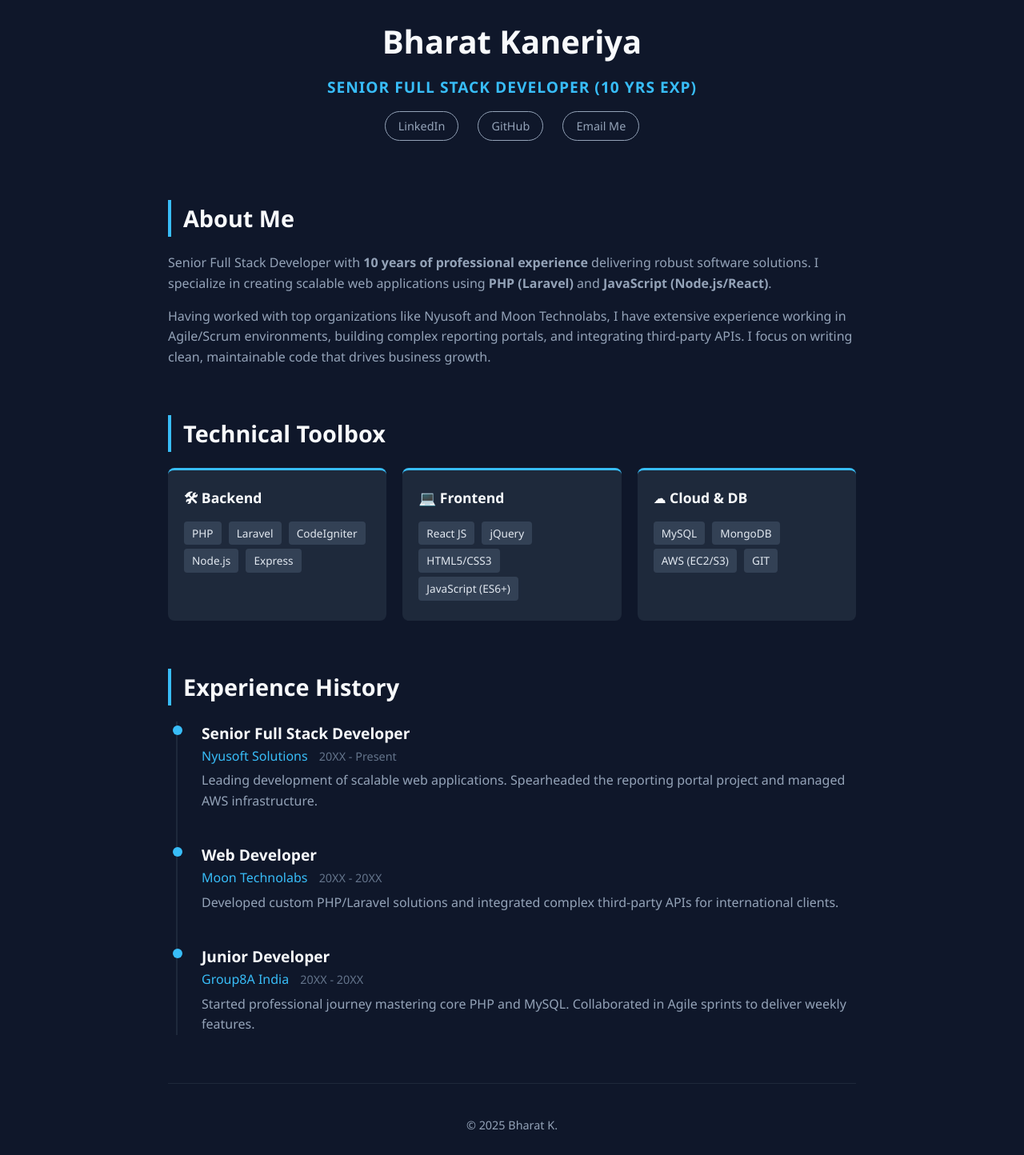
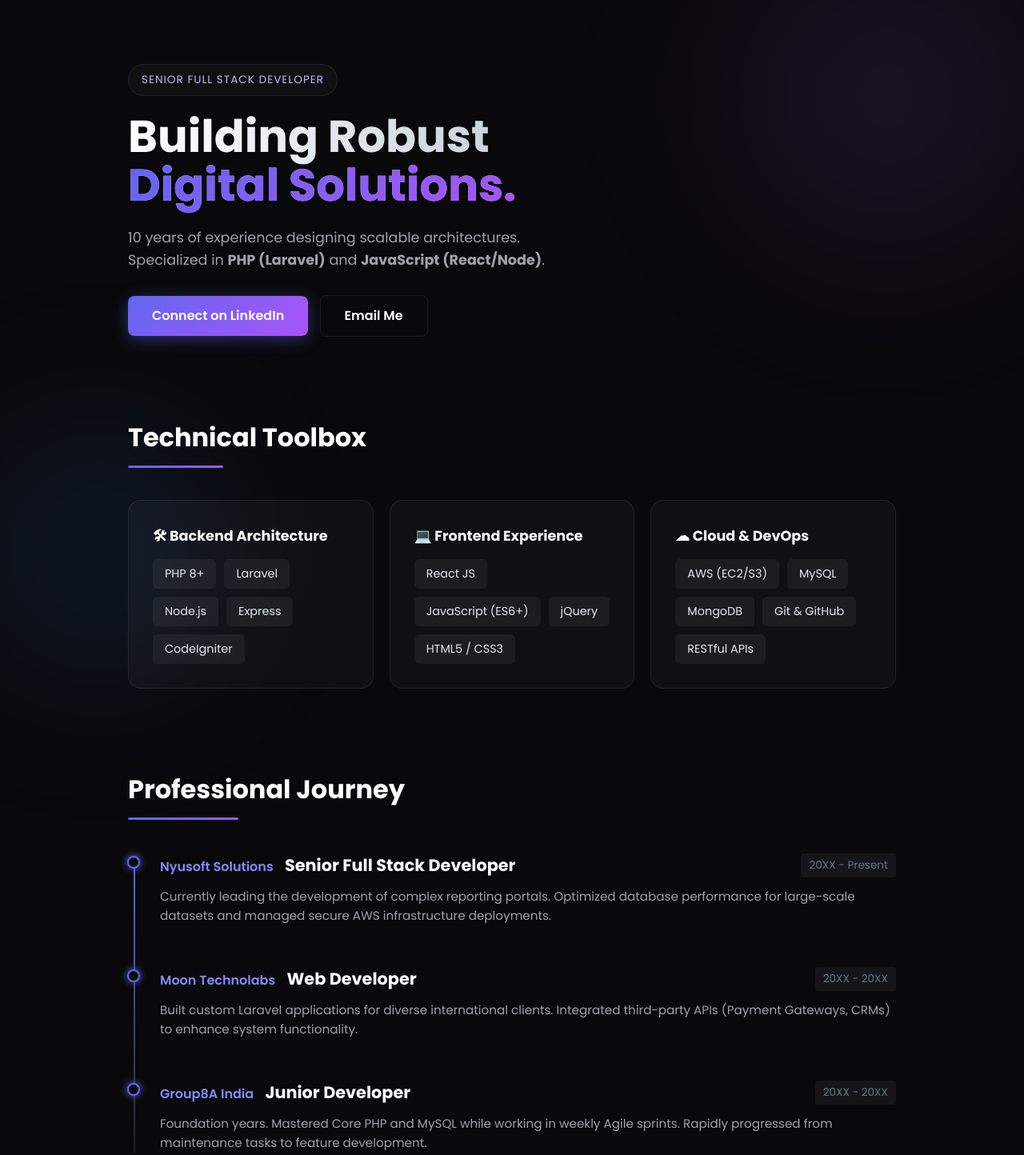
Before and after one commit to bharatkaneriya/bharatkaneriya.github.io, a plain HTML site: page index.html in a window 1280 px wide. Shown: the part 20-1464 px from the top of the page at 80% size. Drawn offline with Linux system fonts and the light colour scheme.

Commit message:
Refactor index.html for improved layout and styling
Updated the title and improved styling and layout for better aesthetics. Enhanced sections for better readability and organization.

```diff
--- a/index.html
+++ b/index.html
@@ -3,98 +3,219 @@
 <head>
     <meta charset="UTF-8">
     <meta name="viewport" content="width=device-width, initial-scale=1.0">
-    <title>Senior Full Stack Developer Portfolio</title>
+    <title>Senior Developer Portfolio</title>
+    <link href="https://fonts.googleapis.com/css2?family=Poppins:wght@300;400;600;700&display=swap" rel="stylesheet">
+
     <style>
-        /* --- CSS VARIABLES & RESET --- */
+        /* --- VARIABLES & THEME --- */
         :root {
-            --bg-color: #0f172a;       /* Dark Navy Background */
-            --card-bg: #1e293b;        /* Lighter Navy for cards */
-            --text-main: #f8fafc;      /* White-ish text */
-            --text-muted: #94a3b8;     /* Grey text */
-            --accent: #38bdf8;         /* Light Blue Accent */
-            --font-main: 'Segoe UI', Tahoma, Geneva, Verdana, sans-serif;
+            --bg-dark: #09090b;
+            --text-primary: #ffffff;
+            --text-secondary: #a1a1aa;
+            --glass-bg: rgba(255, 255, 255, 0.03);
+            --glass-border: rgba(255, 255, 255, 0.08);
+            --primary-gradient: linear-gradient(135deg, #6366f1 0%, #a855f7 100%); /* Indigo to Purple */
+            --secondary-gradient: linear-gradient(135deg, #3b82f6 0%, #14b8a6 100%); /* Blue to Teal */
+            --accent-glow: rgba(99, 102, 241, 0.15);
         }
 
         * { margin: 0; padding: 0; box-sizing: border-box; }
 
         body {
-            background-color: var(--bg-color);
-            color: var(--text-main);
-            font-family: var(--font-main);
+            background-color: var(--bg-dark);
+            color: var(--text-primary);
+            font-family: 'Poppins', sans-serif;
             line-height: 1.6;
+            overflow-x: hidden;
+        }
+
+        /* --- BACKGROUND EFFECT --- */
+        body::before {
+            content: '';
+            position: fixed;
+            top: -20%; right: -10%;
+            width: 600px; height: 600px;
+            background: radial-gradient(circle, rgba(168, 85, 247, 0.15), transparent 70%);
+            border-radius: 50%;
+            z-index: -1;
+            filter: blur(80px);
+        }
+        body::after {
+            content: '';
+            position: fixed;
+            bottom: -20%; left: -10%;
+            width: 500px; height: 500px;
+            background: radial-gradient(circle, rgba(59, 130, 246, 0.15), transparent 70%);
+            border-radius: 50%;
+            z-index: -1;
+            filter: blur(80px);
         }
 
         /* --- LAYOUT --- */
         .container {
-            max-width: 900px;
+            max-width: 1000px;
             margin: 0 auto;
-            padding: 40px 20px;
+            padding: 60px 20px;
         }
 
-        section { margin-bottom: 60px; }
+        /* --- ANIMATIONS --- */
+        @keyframes fadeIn {
+            from { opacity: 0; transform: translateY(20px); }
+            to { opacity: 1; transform: translateY(0); }
+        }
 
-        /* --- HEADER --- */
-        header { text-align: center; margin-bottom: 80px; }
-        h1 { font-size: 2.5rem; margin-bottom: 10px; }
-        .subtitle { color: var(--accent); font-size: 1.2rem; font-weight: 600; letter-spacing: 1px; }
-        .social-links { margin-top: 20px; }
-        .social-links a {
-            color: var(--text-muted);
+        .fade-in { animation: fadeIn 0.8s ease-out forwards; opacity: 0; }
+        .delay-1 { animation-delay: 0.1s; }
+        .delay-2 { animation-delay: 0.2s; }
+        .delay-3 { animation-delay: 0.3s; }
+
+        /* --- HEADER / HERO --- */
+        header {
+            text-align: left;
+            margin-bottom: 100px;
+            padding-top: 40px;
+        }
+
+        .role-badge {
+            display: inline-block;
+            background: var(--glass-bg);
+            border: 1px solid var(--glass-border);
+            padding: 8px 16px;
+            border-radius: 50px;
+            font-size: 0.85rem;
+            color: #c4b5fd;
+            margin-bottom: 20px;
+            letter-spacing: 1px;
+            text-transform: uppercase;
+        }
+
+        h1 {
+            font-size: 3.5rem;
+            font-weight: 700;
+            line-height: 1.1;
+            margin-bottom: 20px;
+            background: linear-gradient(to right, #fff, #94a3b8);
+            -webkit-background-clip: text;
+            -webkit-text-fill-color: transparent;
+        }
+
+        .highlight {
+            background: var(--primary-gradient);
+            -webkit-background-clip: text;
+            -webkit-text-fill-color: transparent;
+        }
+
+        .hero-bio {
+            font-size: 1.1rem;
+            color: var(--text-secondary);
+            max-width: 600px;
+            margin-bottom: 30px;
+        }
+
+        .btn {
+            display: inline-block;
+            padding: 12px 30px;
+            border-radius: 8px;
             text-decoration: none;
-            margin: 0 10px;
-            border: 1px solid var(--text-muted);
-            padding: 8px 16px;
-            border-radius: 20px;
-            transition: 0.3s;
-            font-size: 0.9rem;
+            font-weight: 600;
+            transition: all 0.3s ease;
         }
-        .social-links a:hover { color: var(--accent); border-color: var(--accent); }
 
-        /* --- ABOUT --- */
-        h2 { border-left: 4px solid var(--accent); padding-left: 15px; margin-bottom: 20px; font-size: 1.8rem; }
-        p { color: var(--text-muted); margin-bottom: 15px; }
+        .btn-primary {
+            background: var(--primary-gradient);
+            color: white;
+            box-shadow: 0 4px 20px rgba(99, 102, 241, 0.4);
+        }
+        .btn-primary:hover { transform: translateY(-2px); box-shadow: 0 6px 25px rgba(99, 102, 241, 0.6); }
 
-        /* --- EXPERIENCE CARDS --- */
-        .timeline { border-left: 2px solid var(--card-bg); padding-left: 30px; margin-left: 10px; }
-        .job-card { margin-bottom: 40px; position: relative; }
-        .job-card::before {
-            content: ''; position: absolute; left: -36px; top: 5px;
-            width: 12px; height: 12px; background: var(--accent); border-radius: 50%;
+        .btn-secondary {
+            background: transparent;
+            border: 1px solid var(--glass-border);
+            color: white;
+            margin-left: 10px;
         }
-        .job-title { font-size: 1.2rem; font-weight: bold; }
-        .company { color: var(--accent); font-size: 1rem; margin-bottom: 5px; display: inline-block;}
-        .dates { font-size: 0.9rem; color: #64748b; margin-left: 10px; }
+        .btn-secondary:hover { border-color: white; }
 
-        /* --- SKILLS GRID --- */
-        .skills-grid {
+        /* --- CARDS GENERAL --- */
+        .card {
+            background: var(--glass-bg);
+            border: 1px solid var(--glass-border);
+            backdrop-filter: blur(10px);
+            padding: 30px;
+            border-radius: 16px;
+            transition: transform 0.3s ease, border-color 0.3s ease;
+        }
+        .card:hover {
+            transform: translateY(-5px);
+            border-color: rgba(255,255,255,0.2);
+            box-shadow: 0 10px 40px -10px rgba(0,0,0,0.5);
+        }
+
+        section { margin-bottom: 100px; }
+        h2 { font-size: 2rem; margin-bottom: 40px; position: relative; display: inline-block; }
+        h2::after {
+            content: ''; display: block; width: 40%; height: 3px;
+            background: var(--primary-gradient); margin-top: 10px; border-radius: 2px;
+        }
+
+        /* --- TECH STACK --- */
+        .tech-grid {
             display: grid;
-            grid-template-columns: repeat(auto-fit, minmax(200px, 1fr));
+            grid-template-columns: repeat(auto-fit, minmax(280px, 1fr));
             gap: 20px;
         }
-        .skill-category {
-            background-color: var(--card-bg);
-            padding: 20px;
-            border-radius: 8px;
-            border-top: 3px solid var(--accent);
+        .tech-category h3 { color: #f8fafc; margin-bottom: 15px; font-size: 1.1rem; display: flex; align-items: center; }
+        .tech-tags { display: flex; flex-wrap: wrap; gap: 10px; }
+        .tag {
+            background: rgba(255, 255, 255, 0.05);
+            padding: 6px 14px;
+            border-radius: 6px;
+            font-size: 0.9rem;
+            color: #e2e8f0;
+            border: 1px solid transparent;
+            transition: 0.3s;
         }
-        .skill-category h3 { margin-bottom: 15px; font-size: 1.1rem; }
-        .tags span {
-            display: inline-block;
-            background: #334155;
-            color: #e2e8f0;
-            padding: 4px 10px;
-            border-radius: 4px;
-            font-size: 0.85rem;
-            margin: 0 5px 5px 0;
+        .tag:hover {
+            background: rgba(99, 102, 241, 0.2);
+            border-color: #6366f1;
+            color: white;
         }
 
+        /* --- EXPERIENCE TIMELINE --- */
+        .timeline { position: relative; padding-left: 40px; }
+        .timeline::before {
+            content: ''; position: absolute; left: 7px; top: 10px; bottom: 0;
+            width: 2px; background: linear-gradient(to bottom, #6366f1, rgba(255,255,255,0.1));
+        }
+
+        .job-item { margin-bottom: 50px; position: relative; }
+        .job-dot {
+            position: absolute; left: -41px; top: 5px;
+            width: 16px; height: 16px;
+            background: #09090b;
+            border: 2px solid #6366f1;
+            border-radius: 50%;
+            box-shadow: 0 0 10px #6366f1;
+        }
+        .job-header { display: flex; justify-content: space-between; align-items: center; margin-bottom: 10px; flex-wrap: wrap;}
+        .job-title { font-size: 1.3rem; font-weight: 700; color: white; }
+        .company-name { color: #818cf8; font-weight: 600; margin-right: 10px; }
+        .job-date { font-size: 0.85rem; color: #64748b; background: rgba(255,255,255,0.05); padding: 4px 10px; border-radius: 4px;}
+        .job-desc { color: var(--text-secondary); font-size: 0.95rem; }
+
         /* --- FOOTER --- */
-        footer { text-align: center; color: var(--text-muted); font-size: 0.9rem; border-top: 1px solid var(--card-bg); padding-top: 40px; }
+        footer {
+            border-top: 1px solid var(--glass-border);
+            padding-top: 40px;
+            text-align: center;
+            color: #64748b;
+        }
 
-        /* --- RESPONSIVE --- */
-        @media (max-width: 600px) {
-            h1 { font-size: 2rem; }
-            .social-links a { display: block; margin: 10px auto; width: fit-content;}
+        /* --- MOBILE --- */
+        @media (max-width: 768px) {
+            h1 { font-size: 2.5rem; }
+            .hero-bio { font-size: 1rem; }
+            .job-header { flex-direction: column; align-items: flex-start; gap: 5px;}
         }
     </style>
 </head>
@@ -102,104 +223,115 @@
 
     <div class="container">
 
-        <header>
-            <h1>Bharat Kaneriya</h1>
-            <div class="subtitle">SENIOR FULL STACK DEVELOPER (10 YRS EXP)</div>
-            <div class="social-links">
-                <a href="https://www.linkedin.com/in/bharat-kaneriya-8a5157b1/" target="_blank">LinkedIn</a>
-                <a href="https://github.com/bharatkaneriya" target="_blank">GitHub</a>
-                <a href="mailto:kaneriyabharat@gmail.com">Email Me</a>
+        <header class="fade-in">
+            <span class="role-badge">Senior Full Stack Developer</span>
+            <h1>Building Robust<br><span class="highlight">Digital Solutions.</span></h1>
+            <p class="hero-bio">
+                10 years of experience designing scalable architectures. <br>
+                Specialized in <strong>PHP (Laravel)</strong> and <strong>JavaScript (React/Node)</strong>.
+            </p>
+            <div class="cta-group">
+                <a href="https://linkedin.com/in/yourprofile" class="btn btn-primary">Connect on LinkedIn</a>
+                <a href="mailto:youremail@example.com" class="btn btn-secondary">Email Me</a>
             </div>
         </header>
 
-        <section>
-            <h2>About Me</h2>
-            <p>
-                Senior Full Stack Developer with <strong>10 years of professional experience</strong> delivering robust software solutions.
-                I specialize in creating scalable web applications using <strong>PHP (Laravel)</strong> and <strong>JavaScript (Node.js/React)</strong>.
-            </p>
-            <p>
-                Having worked with top organizations like Nyusoft and Moon Technolabs, I have extensive experience working in Agile/Scrum environments,
-                building complex reporting portals, and integrating third-party APIs. I focus on writing clean, maintainable code that drives business growth.
-            </p>
-        </section>
+        <section class="fade-in delay-1">
+            <h2>Technical Toolbox</h2>
+            <div class="tech-grid">
 
-        <section>
-            <h2>Technical Toolbox</h2>
-            <div class="skills-grid">
-                <div class="skill-category">
-                    <h3>🛠 Backend</h3>
-                    <div class="tags">
-                        <span>PHP</span>
-                        <span>Laravel</span>
-                        <span>CodeIgniter</span>
-                        <span>Node.js</span>
-                        <span>Express</span>
+                <div class="card">
+                    <div class="tech-category">
+                        <h3>🛠 Backend Architecture</h3>
+                        <div class="tech-tags">
+                            <span class="tag">PHP 8+</span>
+                            <span class="tag">Laravel</span>
+                            <span class="tag">Node.js</span>
+                            <span class="tag">Express</span>
+                            <span class="tag">CodeIgniter</span>
+                        </div>
                     </div>
                 </div>
-                <div class="skill-category">
-                    <h3>💻 Frontend</h3>
-                    <div class="tags">
-                        <span>React JS</span>
-                        <span>jQuery</span>
-                        <span>HTML5/CSS3</span>
-                        <span>JavaScript (ES6+)</span>
+
+                <div class="card">
+                    <div class="tech-category">
+                        <h3>💻 Frontend Experience</h3>
+                        <div class="tech-tags">
+                            <span class="tag">React JS</span>
+                            <span class="tag">JavaScript (ES6+)</span>
+                            <span class="tag">jQuery</span>
+                            <span class="tag">HTML5 / CSS3</span>
+                        </div>
                     </div>
                 </div>
-                <div class="skill-category">
-                    <h3>☁ Cloud & DB</h3>
-                    <div class="tags">
-                        <span>MySQL</span>
-                        <span>MongoDB</span>
-                        <span>AWS (EC2/S3)</span>
-                        <span>GIT</span>
+
+                <div class="card">
+                    <div class="tech-category">
+                        <h3>☁ Cloud & DevOps</h3>
+                        <div class="tech-tags">
+                            <span class="tag">AWS (EC2/S3)</span>
+                            <span class="tag">MySQL</span>
+                            <span class="tag">MongoDB</span>
+                            <span class="tag">Git & GitHub</span>
+                            <span class="tag">RESTful APIs</span>
+                        </div>
                     </div>
                 </div>
+
             </div>
         </section>
 
-        <section>
-            <h2>Experience History</h2>
+        <section class="fade-in delay-2">
+            <h2>Professional Journey</h2>
             <div class="timeline">
 
-                <div class="job-card">
-                    <div class="job-title">Senior Full Stack Developer</div>
-                    <div>
-                        <span class="company">Nyusoft Solutions</span>
-                        <span class="dates">20XX - Present</span>
+                <div class="job-item">
+                    <div class="job-dot"></div>
+                    <div class="job-header">
+                        <div>
+                            <span class="company-name">Nyusoft Solutions</span>
+                            <span class="job-title">Senior Full Stack Developer</span>
+                        </div>
+                        <span class="job-date">20XX - Present</span>
                     </div>
-                    <p>
-                        Leading development of scalable web applications. Spearheaded the reporting portal project and managed AWS infrastructure.
+                    <p class="job-desc">
+                        Currently leading the development of complex reporting portals. Optimized database performance for large-scale datasets and managed secure AWS infrastructure deployments.
                     </p>
                 </div>
 
-                <div class="job-card">
-                    <div class="job-title">Web Developer</div>
-                    <div>
-                        <span class="company">Moon Technolabs</span>
-                        <span class="dates">20XX - 20XX</span>
+                <div class="job-item">
+                    <div class="job-dot"></div>
+                    <div class="job-header">
+                        <div>
+                            <span class="company-name">Moon Technolabs</span>
+                            <span class="job-title">Web Developer</span>
+                        </div>
+                        <span class="job-date">20XX - 20XX</span>
                     </div>
-                    <p>
-                        Developed custom PHP/Laravel solutions and integrated complex third-party APIs for international clients.
+                    <p class="job-desc">
+                        Built custom Laravel applications for diverse international clients. Integrated third-party APIs (Payment Gateways, CRMs) to enhance system functionality.
                     </p>
                 </div>
 
-                <div class="job-card">
-                    <div class="job-title">Junior Developer</div>
-                    <div>
-                        <span class="company">Group8A India</span>
-                        <span class="dates">20XX - 20XX</span>
+                <div class="job-item">
+                    <div class="job-dot"></div>
+                    <div class="job-header">
+                        <div>
+                            <span class="company-name">Group8A India</span>
+                            <span class="job-title">Junior Developer</span>
+                        </div>
+                        <span class="job-date">20XX - 20XX</span>
                     </div>
-                    <p>
-                        Started professional journey mastering core PHP and MySQL. Collaborated in Agile sprints to deliver weekly features.
+                    <p class="job-desc">
+                        Foundation years. Mastered Core PHP and MySQL while working in weekly Agile sprints. Rapidly progressed from maintenance tasks to feature development.
                     </p>
                 </div>
 
             </div>
         </section>
 
-        <footer>
-            <p>&copy; 2025 Bharat K.</p>
+        <footer class="fade-in delay-3">
+            <p>© 2025. Designed with clean code.</p>
         </footer>
 
     </div>
```
